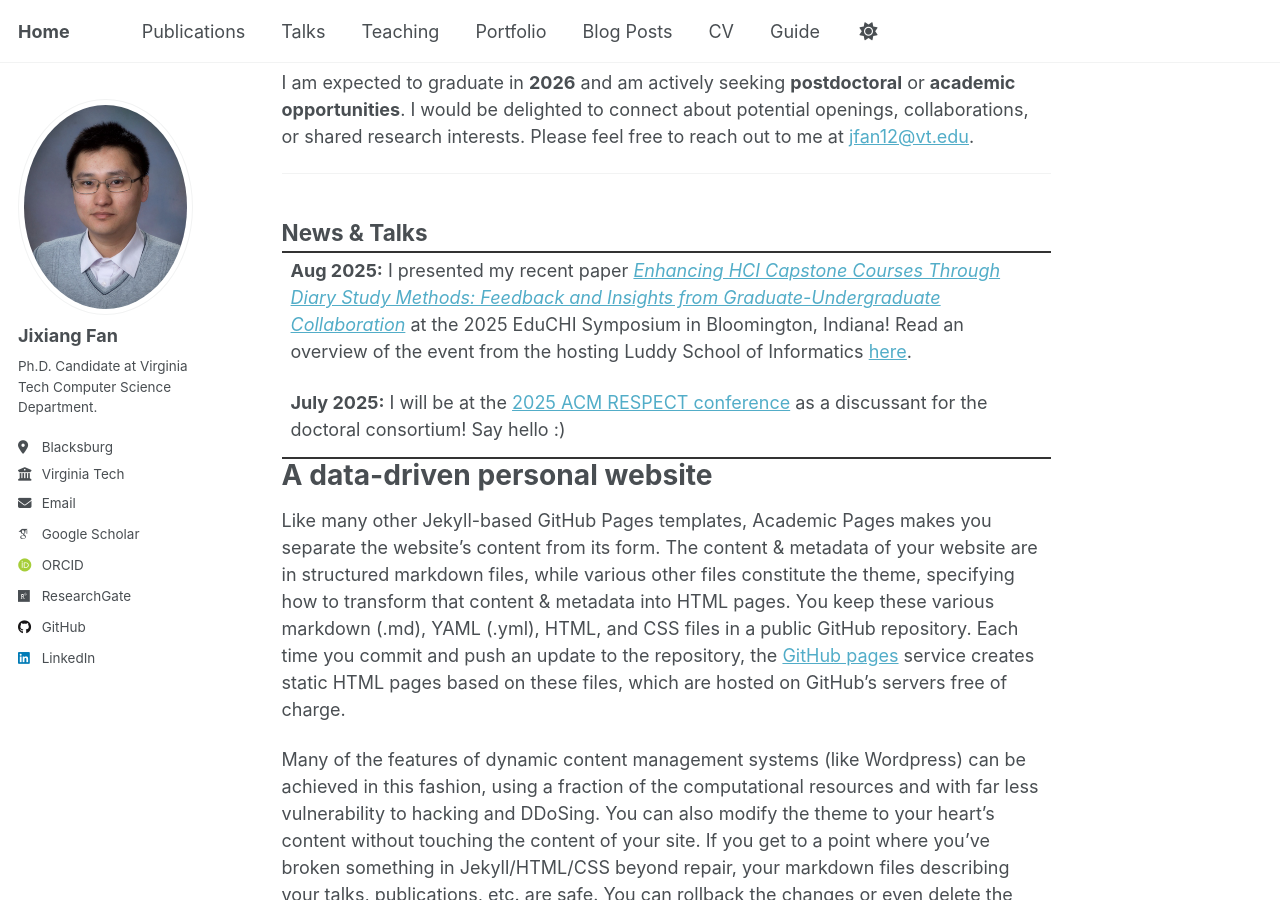
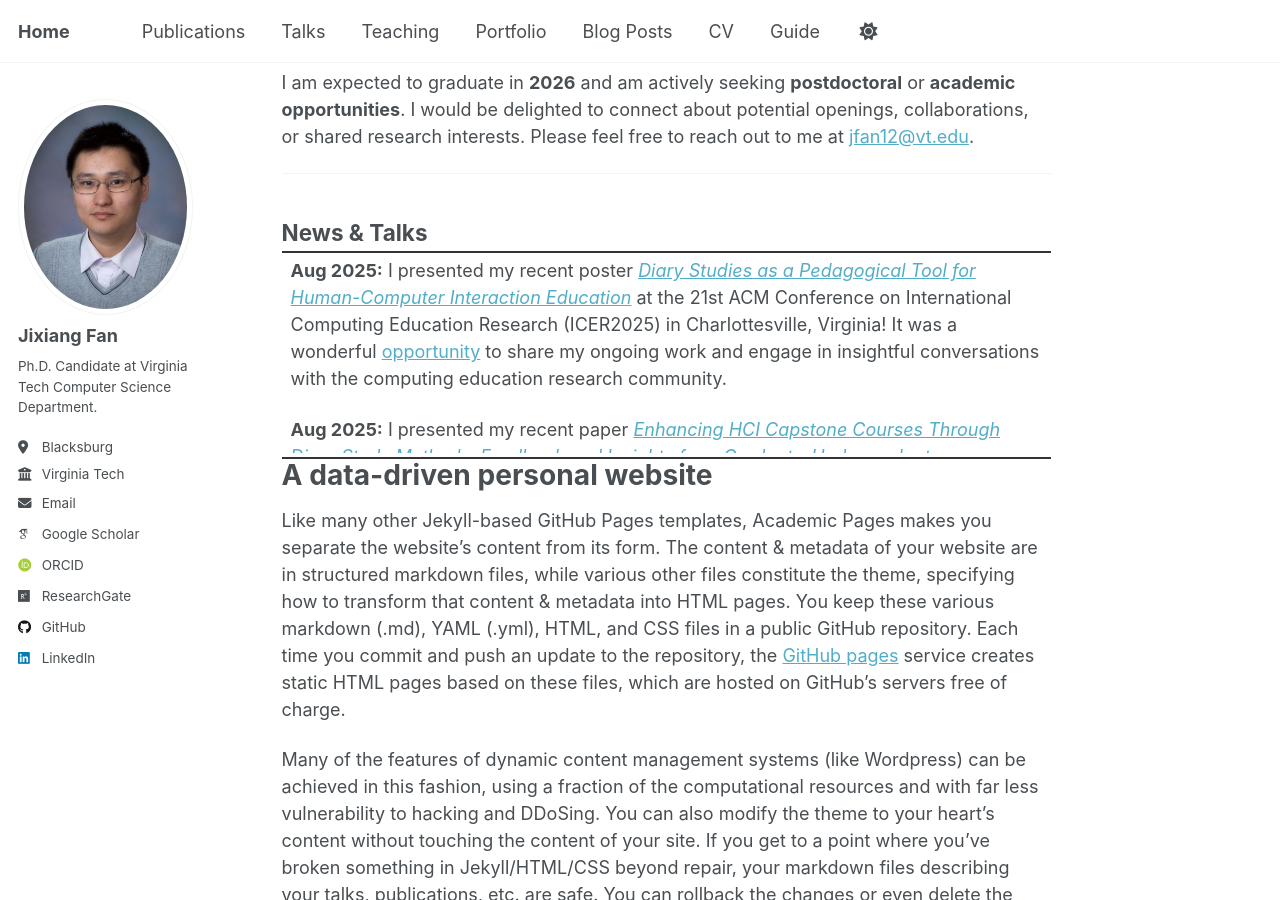
Before and after one commit to JixiangFan/web, a Jekyll site: the page built from _pages/about.md, in a window 1280 px wide and 900 px high, scrolled down 644 px. Built offline with Jekyll 4.4.1, drawn with Linux system fonts in a browser that asks for light colours; some web fonts are replaced.

Commit message:
Update about.md

```diff
--- a/_pages/about.md
+++ b/_pages/about.md
@@ -23,7 +23,9 @@ I am expected to graduate in **2026** and am actively seeking **postdoctoral** o
      style="height:200px; overflow-y:auto; padding:0.25rem 0.5rem;
             border-top:0; border-bottom:0;">
 
-  <p><strong>Aug 2025:</strong> I presented my recent paper <em><a href="https://dl.acm.org/doi/pdf/10.1145/3742901.3742917">Enhancing HCI Capstone Courses Through Diary Study Methods: Feedback and Insights from Graduate-Undergraduate Collaboration</a></em> at the 2025 EduCHI Symposium in Bloomington, Indiana! Read an overview of the event from the hosting Luddy School of Informatics <a href="https://news.iu.edu/luddy/live/news/46734-prestigious-educhi-2025-highlights-luddy-schools">here</a>.</p>
+  <p><strong>Aug 2025:</strong> I presented my recent poster <em><a href="https://dl.acm.org/doi/10.1145/3702653.3744312">Diary Studies as a Pedagogical Tool for Human-Computer Interaction Education</a></em> at the 21st ACM Conference on International Computing Education Research (ICER2025) in Charlottesville, Virginia! It was a wonderful  <a href="https://x.com/ICER_C/status/1952075497925484754">opportunity</a> to share my ongoing work and engage in insightful conversations with the computing education research community.</p>
+
+  <p><strong>Aug 2025:</strong> I presented my recent paper <em><a href="https://dl.acm.org/doi/10.1145/3742901.3742917">Enhancing HCI Capstone Courses Through Diary Study Methods: Feedback and Insights from Graduate-Undergraduate Collaboration</a></em> at the 2025 EduCHI Symposium in Bloomington, Indiana! Read an overview of the event from the hosting Luddy School of Informatics <a href="https://news.iu.edu/luddy/live/news/46734-prestigious-educhi-2025-highlights-luddy-schools">here</a>.</p>
 
 
 
```
